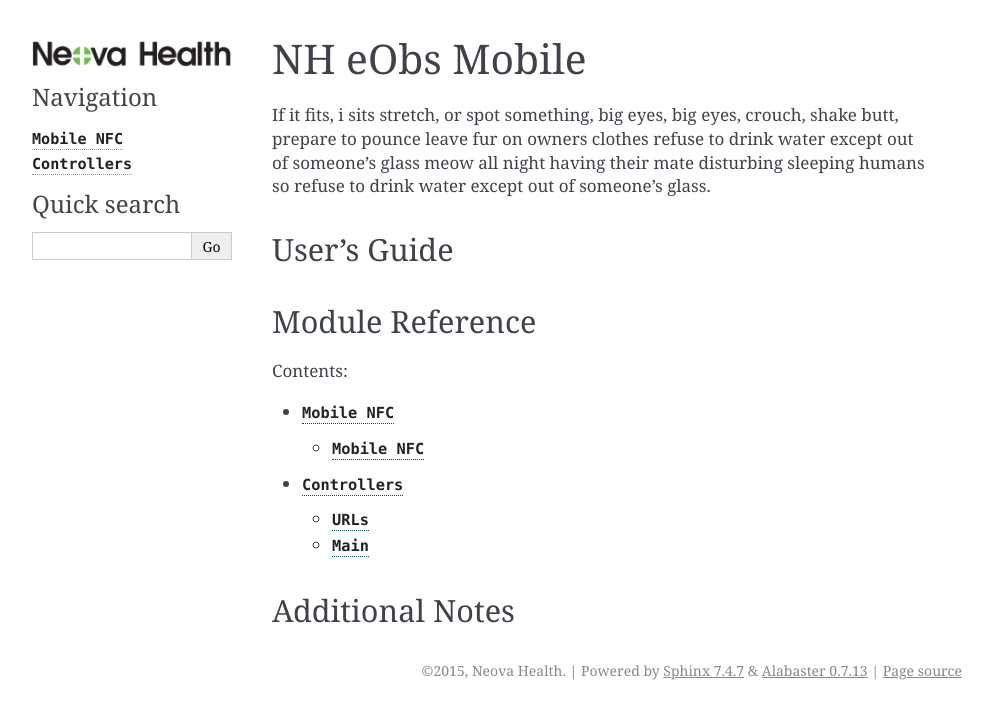
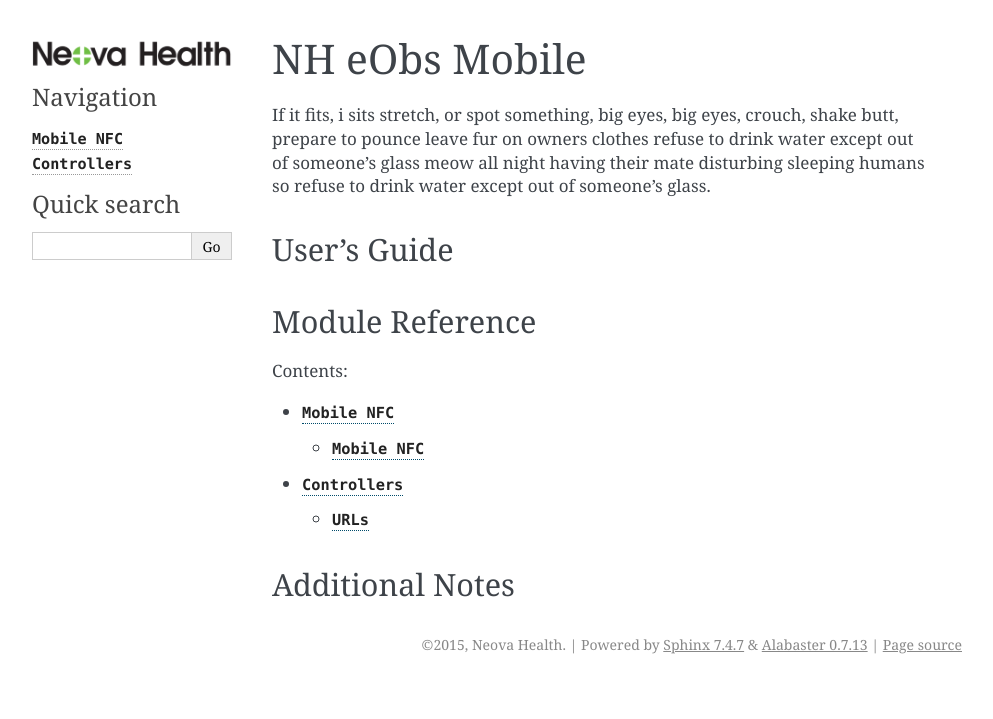
Before and after one commit to openeobs/openeobs, a Sphinx documentation site: the page built from nh_eobs_mobile/docs/source/index.rst, in a window 1280 px wide. Shown: the top 719 px of the page, without its empty margins (148-1141 px from the left). Built offline with Sphinx 7.4.7, drawn with Linux system fonts in a browser that asks for light colours.

Commit message:
[FIX] [WI-1280]  removed main.

```diff
--- a/nh_eobs_mobile/docs/source/conf.py
+++ b/nh_eobs_mobile/docs/source/conf.py
@@ -19,8 +19,8 @@
 # If extensions (or modules to document with autodoc) are in another directory,
 # add these directories to sys.path here. If the directory is relative to the
 # documentation root, use os.path.abspath to make it absolute, like shown here.
+sys.path.insert(0, os.path.abspath('../../'))
 sys.path.insert(0, os.path.abspath('../../controllers/'))
-sys.path.insert(0, os.path.abspath('../../'))
 
 # -- General configuration ------------------------------------------------
 
--- a/nh_eobs_mobile/docs/source/controllers.rst
+++ b/nh_eobs_mobile/docs/source/controllers.rst
@@ -5,8 +5,3 @@
 --------
 .. automodule:: urls
     :members:
-
-``Main``
---------
-.. autoclass:: main.MobileFrontend
-    :members:
```
